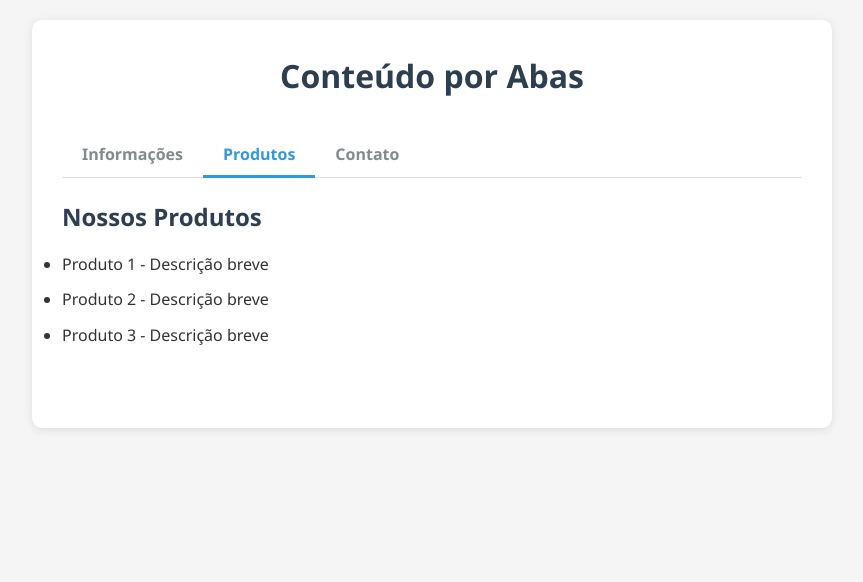
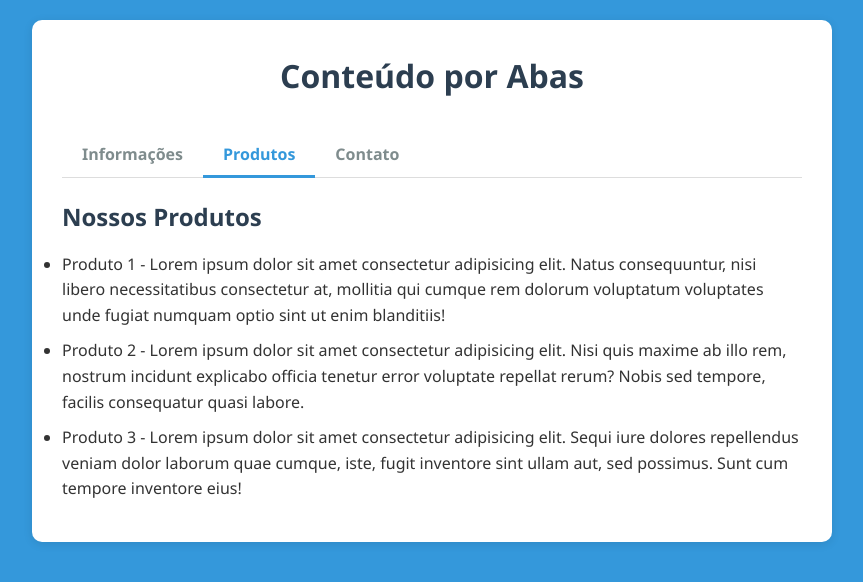
Before and after one commit to Gustavo-dos-Reis/sistemasweb, a plain HTML site: page index.html in a window 1280 px wide. Both pictures are taken after a click on the button "Produtos". Shown: the whole page, without its empty margins (208-1071 px from the left). Drawn offline with Linux system fonts and the light colour scheme.

Commit message:
mudei a cor de fundo, adicionei o lorem e outras mudanças menores

```diff
--- a/index.html
+++ b/index.html
@@ -21,15 +21,15 @@
             <div class="tabs-content">
                 <div class="tab-pane ativo" id="tab1">
                     <h2>Informações Gerais</h2>
-                    <p>Conteúdo da primeira aba. Aqui você pode colocar informações importantes sobre seu produto ou serviço.</p>
+                    <p>Lorem ipsum dolor sit amet, consectetur adipisicing elit. Ut possimus, deleniti culpa reprehenderit repellat rem animi beatae quis, obcaecati, laudantium doloribus? Beatae repellendus hic perferendis exercitationem officia fuga iure vel!</p>
                 </div>
 
                 <div class="tab-pane" id="tab2">
                     <h2>Nossos Produtos</h2>
                     <ul>
-                        <li>Produto 1 - Descrição breve</li>
-                        <li>Produto 2 - Descrição breve</li>
-                        <li>Produto 3 - Descrição breve</li>
+                        <li>Produto 1 - Lorem ipsum dolor sit amet consectetur adipisicing elit. Natus consequuntur, nisi libero necessitatibus consectetur at, mollitia qui cumque rem dolorum voluptatum voluptates unde fugiat numquam optio sint ut enim blanditiis!</li>
+                        <li>Produto 2 - Lorem ipsum dolor sit amet consectetur adipisicing elit. Nisi quis maxime ab illo rem, nostrum incidunt explicabo officia tenetur error voluptate repellat rerum? Nobis sed tempore, facilis consequatur quasi labore.</li>
+                        <li>Produto 3 - Lorem ipsum dolor sit amet consectetur adipisicing elit. Sequi iure dolores repellendus veniam dolor laborum quae cumque, iste, fugit inventore sint ullam aut, sed possimus. Sunt cum tempore inventore eius!</li>
                     </ul>
                 </div>
 
--- a/style.css
+++ b/style.css
@@ -1,4 +1,3 @@
-/* Estilos Gerais */
 * {
     margin: 0;
     padding: 0;
@@ -7,7 +6,7 @@
 }
 
 body {
-    background-color: #f5f5f5;
+    background-color: #3498db;
     color: #333;
     line-height: 1.6;
     padding: 20px;
@@ -28,7 +27,7 @@ h1 {
     color: #2c3e50;
 }
 
-/* Estilos das Abas */
+
 .tabs-container {
     margin-top: 20px;
 }
@@ -65,7 +64,6 @@ h1 {
     transition: all 0.3s ease;
 }
 
-/* Conteúdo das Abas */
 .tabs-content {
     position: relative;
     min-height: 200px;
@@ -98,7 +96,6 @@ h1 {
     margin-bottom: 10px;
 }
 
-/* Responsividade */
 @media (max-width: 600px) {
     .tabs-header {
         flex-direction: column;
```
Also changed, not shown: script.js (+0 -16 lines).
